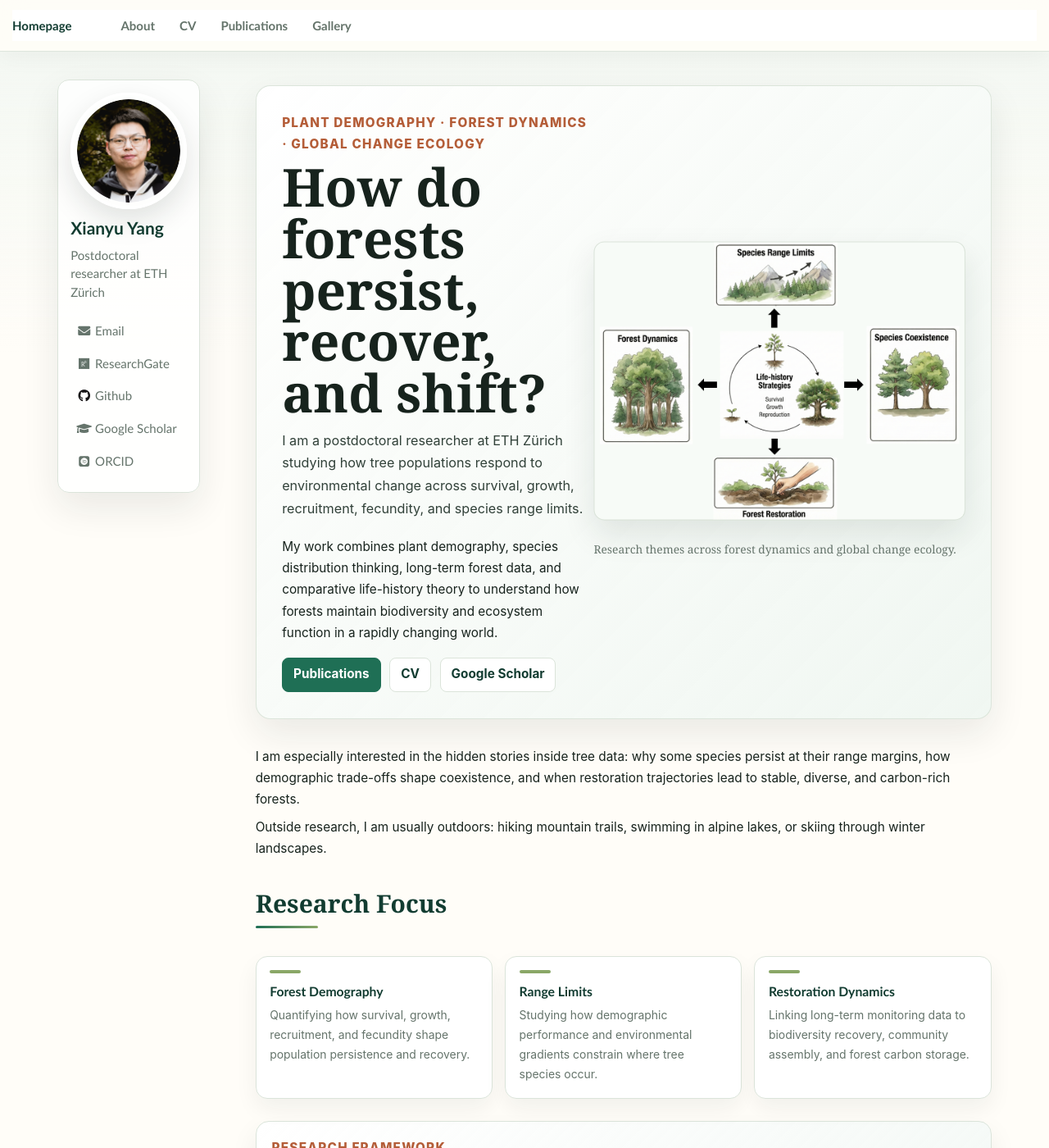
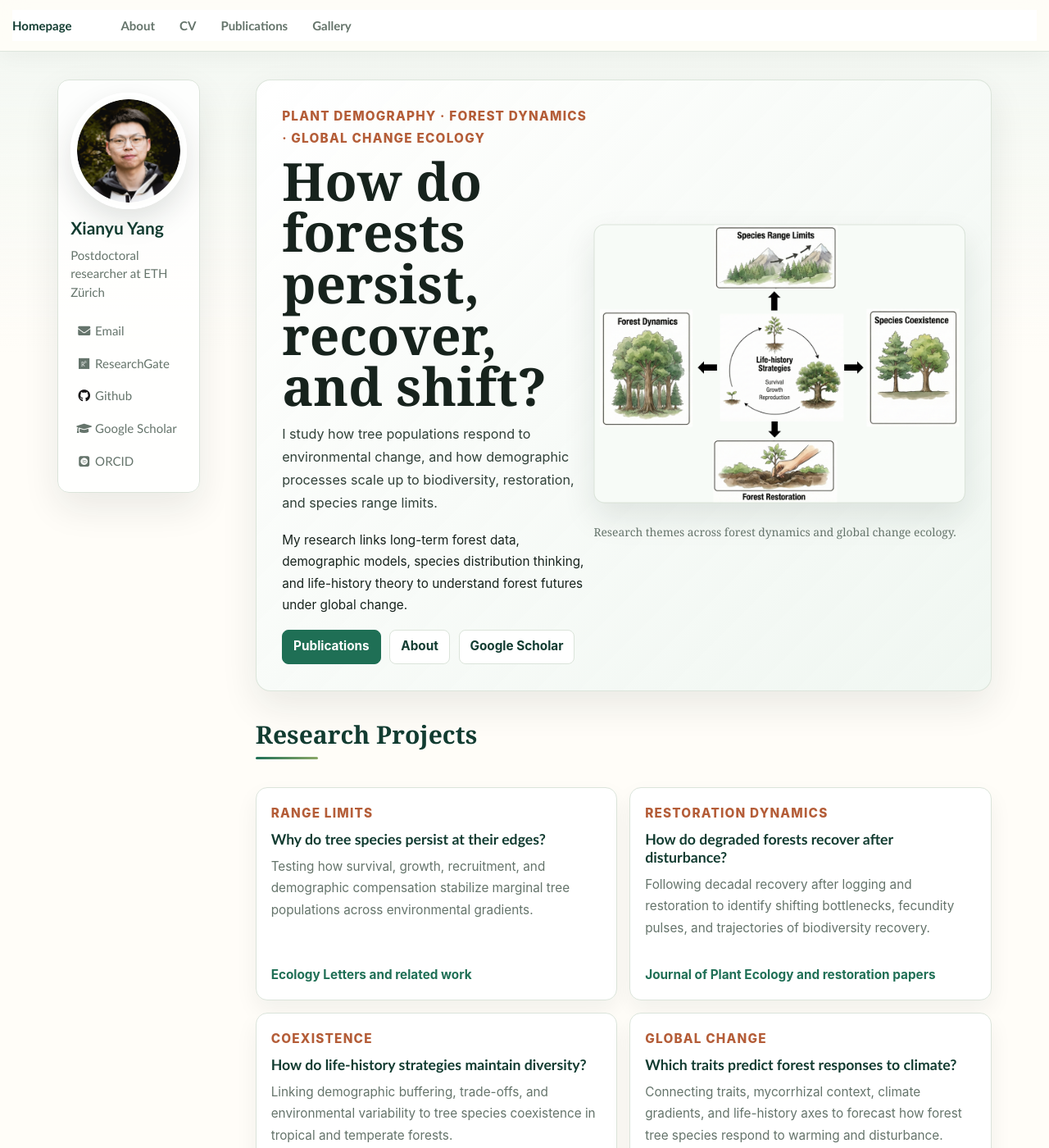
Before and after one commit to Xianyu-Yang/xianyu-yang.github.io, a Jekyll site: the page built from _pages/home.md, in a window 1280 px wide and 1400 px high. Shown: the whole window at 82% size. Built offline with Jekyll 4.4.1, drawn with Linux system fonts in a browser that asks for light colours; some web fonts are replaced; some of the changed text lies outside the part shown.

Commit message:
Separate homepage into research project overview

```diff
--- a/_data/navigation.yml
+++ b/_data/navigation.yml
@@ -1,7 +1,7 @@
 # main links links
 main:
   - title: "About"
-    url: "/"
+    url: "/about/"
 
   - title: "CV"
     url: "/cv/"
--- a/_pages/about.md
+++ b/_pages/about.md
@@ -1,10 +1,9 @@
 ---
-permalink: /
-title: ""
+permalink: /about/
+title: "About"
 excerpt: ""
 author_profile: true
 redirect_from:
-  - /about/
   - /about.html
 ---
 
@@ -17,25 +16,11 @@ redirect_from:
 
 <span class='anchor' id='about-me'></span>
 
-<section class="nature-hero">
-  <div>
-    <p class="nature-eyebrow">Plant demography · Forest dynamics · Global change ecology</p>
-    <h1>How do forests persist, recover, and shift?</h1>
-    <p class="lead">I am a postdoctoral researcher at ETH Zürich studying how tree populations respond to environmental change across survival, growth, recruitment, fecundity, and species range limits.</p>
-    <p>My work combines plant demography, species distribution thinking, long-term forest data, and comparative life-history theory to understand how forests maintain biodiversity and ecosystem function in a rapidly changing world.</p>
-    <div class="nature-actions">
-      <a class="nature-button primary" href="/publications/">Publications</a>
-      <a class="nature-button" href="/cv/">CV</a>
-      <a class="nature-button" href="https://scholar.google.com/citations?user=TRXRlmsAAAAJ" target="_blank" rel="noreferrer">Google Scholar</a>
-    </div>
-  </div>
-  <figure class="nature-hero-visual">
-    <img src="/images/Research topics.png" alt="Research overview linking forest dynamics, species diversity, range limits, restoration, tree demography, and life-history theory." loading="lazy">
-    <figcaption>Research themes across forest dynamics and global change ecology.</figcaption>
-  </figure>
-</section>
+Xianyu Yang is a postdoctoral researcher at ETH Zürich studying how tree populations respond to environmental change across survival, growth, recruitment, fecundity, and species range limits.
 
-I am especially interested in the hidden stories inside tree data: why some species persist at their range margins, how demographic trade-offs shape coexistence, and when restoration trajectories lead to stable, diverse, and carbon-rich forests.
+His work combines plant demography, species distribution thinking, long-term forest data, and comparative life-history theory to understand how forests maintain biodiversity and ecosystem function in a rapidly changing world.
+
+He is especially interested in the hidden stories inside tree data: why some species persist at their range margins, how demographic trade-offs shape coexistence, and when restoration trajectories lead to stable, diverse, and carbon-rich forests.
 
 Outside research, I am usually outdoors: hiking mountain trails, swimming in alpine lakes, or skiing through winter landscapes.
 
--- /dev/null
+++ b/_pages/home.md
@@ -0,0 +1,67 @@
+---
+permalink: /
+title: ""
+excerpt: ""
+author_profile: true
+---
+
+<section class="nature-hero home-hero">
+  <div>
+    <p class="nature-eyebrow">Plant demography · Forest dynamics · Global change ecology</p>
+    <h1>How do forests persist, recover, and shift?</h1>
+    <p class="lead">I study how tree populations respond to environmental change, and how demographic processes scale up to biodiversity, restoration, and species range limits.</p>
+    <p>My research links long-term forest data, demographic models, species distribution thinking, and life-history theory to understand forest futures under global change.</p>
+    <div class="nature-actions">
+      <a class="nature-button primary" href="/publications/">Publications</a>
+      <a class="nature-button" href="/about/">About</a>
+      <a class="nature-button" href="https://scholar.google.com/citations?user=TRXRlmsAAAAJ" target="_blank" rel="noreferrer">Google Scholar</a>
+    </div>
+  </div>
+  <figure class="nature-hero-visual">
+    <img src="/images/Research topics.png" alt="Research overview linking forest dynamics, species diversity, range limits, restoration, tree demography, and life-history theory." loading="lazy">
+    <figcaption>Research themes across forest dynamics and global change ecology.</figcaption>
+  </figure>
+</section>
+
+# Research Projects
+
+<div class="project-overview-grid">
+  <article>
+    <p class="project-kicker">Range limits</p>
+    <h3>Why do tree species persist at their edges?</h3>
+    <p>Testing how survival, growth, recruitment, and demographic compensation stabilize marginal tree populations across environmental gradients.</p>
+    <a href="/publications/">Ecology Letters and related work</a>
+  </article>
+  <article>
+    <p class="project-kicker">Restoration dynamics</p>
+    <h3>How do degraded forests recover after disturbance?</h3>
+    <p>Following decadal recovery after logging and restoration to identify shifting bottlenecks, fecundity pulses, and trajectories of biodiversity recovery.</p>
+    <a href="/publications/">Journal of Plant Ecology and restoration papers</a>
+  </article>
+  <article>
+    <p class="project-kicker">Coexistence</p>
+    <h3>How do life-history strategies maintain diversity?</h3>
+    <p>Linking demographic buffering, trade-offs, and environmental variability to tree species coexistence in tropical and temperate forests.</p>
+    <a href="/publications/">Global Change Biology and working papers</a>
+  </article>
+  <article>
+    <p class="project-kicker">Global change</p>
+    <h3>Which traits predict forest responses to climate?</h3>
+    <p>Connecting traits, mycorrhizal context, climate gradients, and life-history axes to forecast how forest tree species respond to warming and disturbance.</p>
+    <a href="/publications/">Current manuscripts</a>
+  </article>
+</div>
+
+<section class="home-synthesis">
+  <p class="nature-eyebrow">Research logic</p>
+  <h2>From individual trees to forest futures</h2>
+  <p>The common thread is demographic mechanism: measuring the vital rates of trees, identifying where population bottlenecks emerge, and asking how those mechanisms shape coexistence, restoration success, and range shifts under global change.</p>
+</section>
+
+# Recent News
+
+<ul class="news-list">
+  <li><strong>2026-07</strong> I will attend the 2026 Ecological Society of America Annual Meeting in Salt Lake City, USA.</li>
+  <li><strong>2026-03</strong> Our paper on transient dynamics during tree recovery after logging was accepted by <em>Journal of Plant Ecology</em>.</li>
+  <li><strong>2025-08</strong> I was selected to join the Junior Editorial Board of <em>Journal of Plant Ecology</em> and <em>Forestry Research</em>.</li>
+</ul>
--- a/assets/css/nature.css
+++ b/assets/css/nature.css
@@ -288,6 +288,75 @@ a {
   font-weight: 700;
 }
 
+.project-overview-grid {
+  display: grid;
+  grid-template-columns: repeat(2, minmax(0, 1fr));
+  gap: 1rem;
+  margin: 1.25rem 0 1.6rem;
+}
+
+.project-overview-grid article {
+  display: flex;
+  min-height: 260px;
+  flex-direction: column;
+  border: 1px solid var(--nature-line);
+  border-radius: 14px;
+  padding: 1.2rem;
+  background: #fff;
+  box-shadow: 0 12px 28px rgba(23, 35, 29, 0.06);
+}
+
+.project-kicker {
+  margin: 0 0 0.55rem;
+  color: var(--nature-clay);
+  font-size: 0.76rem;
+  font-weight: 850;
+  letter-spacing: 0.08em;
+  text-transform: uppercase;
+}
+
+.project-overview-grid h3 {
+  margin: 0 0 0.62rem;
+  color: var(--nature-deep);
+  font-size: 1.18rem;
+  line-height: 1.25;
+}
+
+.project-overview-grid p:not(.project-kicker) {
+  margin: 0 0 1rem;
+  color: var(--nature-muted);
+}
+
+.project-overview-grid a {
+  margin-top: auto;
+  font-weight: 750;
+  text-decoration: none;
+}
+
+.home-synthesis {
+  margin: 1.8rem 0 1.3rem;
+  border: 1px solid var(--nature-line);
+  border-radius: 16px;
+  padding: 1.35rem;
+  background:
+    linear-gradient(135deg, rgba(255, 255, 255, 0.94), rgba(237, 245, 240, 0.68)),
+    #fff;
+  box-shadow: 0 14px 34px rgba(23, 35, 29, 0.07);
+}
+
+.home-synthesis h2 {
+  margin: 0 0 0.7rem;
+  color: var(--nature-deep);
+  font-family: Georgia, "Times New Roman", serif;
+  font-size: 1.6rem;
+  line-height: 1.2;
+}
+
+.home-synthesis p:last-child {
+  margin-bottom: 0;
+  color: var(--nature-muted);
+}
+
 .research-framework {
   margin: 1.8rem 0 1.3rem;
   border: 1px solid var(--nature-line);
@@ -442,6 +511,7 @@ a {
     grid-template-columns: 1fr;
   }
 
+  .project-overview-grid,
   .framework-flow,
   .selected-paper-grid {
     grid-template-columns: 1fr;
```
